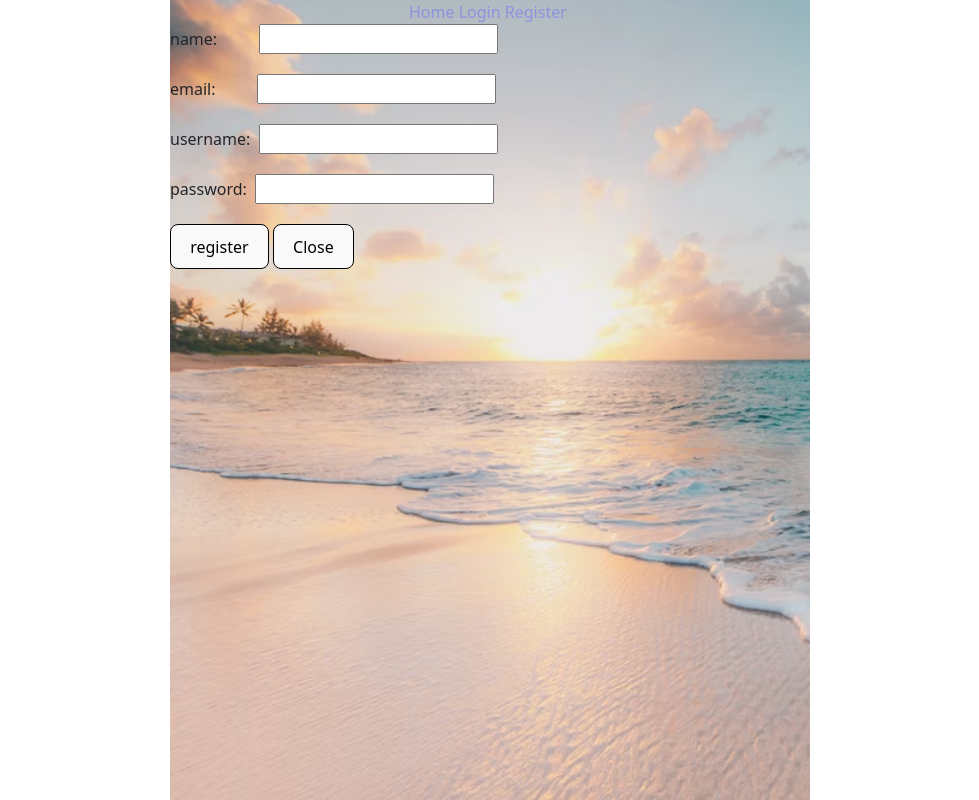
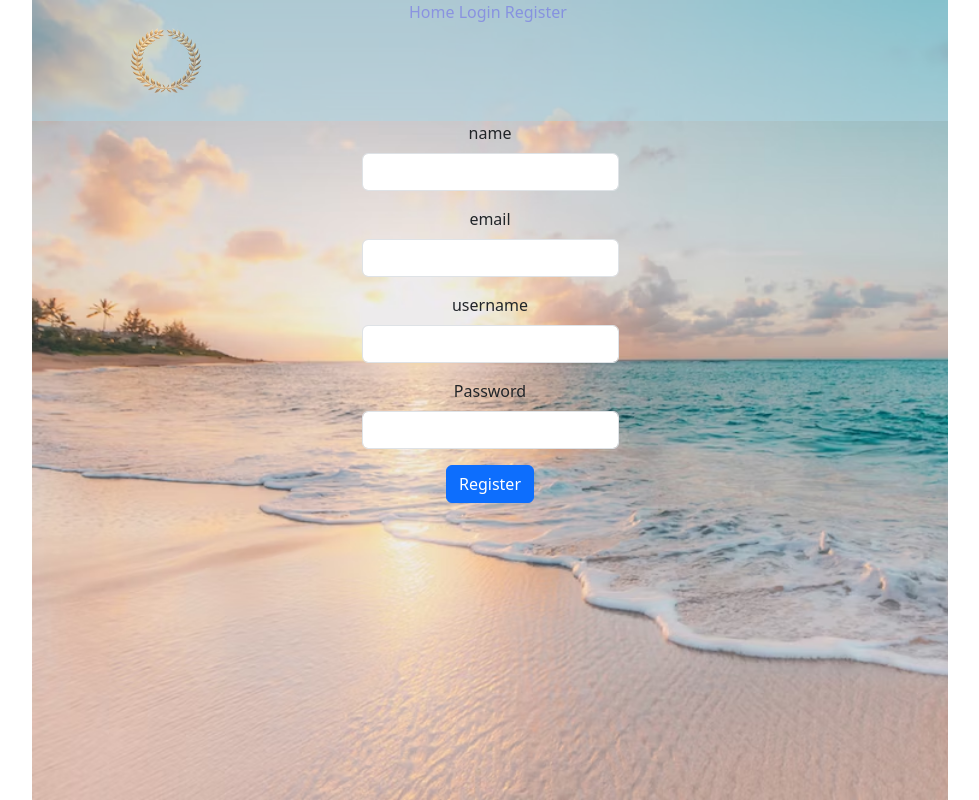
Before and after one commit to zfharb/aurora-frontend, a React (Vite) app: page /register in a window 1280 px wide. Shown: the whole page, without its empty margins (150-1129 px from the left). Built offline with nearby package versions, Linux system fonts and the light colour scheme.

Commit message:
bootstrap: modify bootstrap styles

```diff
--- a/index.html
+++ b/index.html
@@ -10,6 +10,7 @@
   <body>
 
     <div id="root"></div>
+
     <script type="module" src="/src/main.jsx"></script>
     <script src="node_modules/bootstrap/dist/js/bootstrap.bundle.js"></script>
 
--- /dev/null
+++ b/src/App.css
@@ -0,0 +1,39 @@
+/* .laurel {
+  background-image: url("../src/images/Remove.png");
+
+  background-color:transparent;
+  mix-blend-mode: multiply;
+
+  opacity: 1;
+  width: 40vmin;
+  height: 40vmin;
+} */
+
+/*
+section{
+  display:flex;
+  height:100%;
+  width:100%;
+  margin-top: 100px;
+  opacity: 0.5;
+
+} */
+
+/*
+ section > div {
+  text-align: center;
+}
+*/
+/*
+Link {
+
+}
+*/
+
+
+.navbar-custom {
+  background-color: lightblue;
+  opacity: 0.5;
+  /* max-height: 20vh; */
+
+}
--- a/src/App.jsx
+++ b/src/App.jsx
@@ -4,30 +4,33 @@ import Register from './compenents/Register'
 import NotFound from './compenents/NotFound'
 import {Link, Route, Routes} from "react-router-dom"
 
-
-// import styles from './App.module.css'
+import './App.css'
 
 function App() {
   return (
-    //  <section className={styles.section}>
     <>
-      {/* <img src="../src/images/glass-pebbles.jpeg" className="img-fluid" alt="..."/> */}
-
-      <div className="d-flex align-items-center justify-content-center opacity-50 sticky-top">
+   <div class=" container-fluid sticky-top navbar-custom">
+      <div class="row">
+        <div className='col'>
+          <img src="../src/images/Remove.png" class='img-fluid w-50 p-3 align-self-start' alt="..."/>
+        </div>
+        <div className="col-5 d-flex justify-content-center opacity-100">
           <Link to="/">Home</Link>&nbsp;
           <Link to="/login">Login</Link>&nbsp;
           <Link to="/register">Register</Link>&nbsp;
         </div>
-
+        <div class="col">
+        </div>
+      </div>
+    </div>
     <Routes>
       <Route path="/" element={<Home/>}/>
       <Route path="/login" element={<Login/>}/>
-        <Route path="/register" element={<Register/>}/>
+      <Route path="/register" element={<Register name="navbar"/>}/>
       <Route path="*" element={<NotFound/>}/>
     </Routes>
 
     </>
-    // </section>
 
   )
 }
--- a/src/compenents/Home.jsx
+++ b/src/compenents/Home.jsx
@@ -6,10 +6,10 @@ function Home() {
 
   return (
     <>
-      {/* <div className={styles.header}> */}
-      <div>
-      </div>
-      <Search/>
+      {/* <nav id="navbar-example2" class="navbar navbar-light bg-light px-3"> */}
+
+      <Search />
+      {/* </nav> */}
     </>
 
 
--- a/src/compenents/Register.jsx
+++ b/src/compenents/Register.jsx
@@ -1,5 +1,5 @@
 import { useState } from 'react'
-import { useNavigate } from "react-router-dom";
+// import { useNavigate } from "react-router-dom";
 import styles from './Register.module.css'
 
 
@@ -12,13 +12,13 @@ function Register(props) {
     const [userData, setUserData] = useState([]);
 
 
-    const navigate = useNavigate();
+//     const navigate = useNavigate();
 
-    function handleLogin(e) {
-        e.preventDefault()
-        // Code to handle login goes here
-        props.toggle()
-    }
+//     function handleLogin(e) {
+//         e.preventDefault()
+//         // Code to handle login goes here
+//         props.toggle()
+//     }
 
     const registerUser = async () => {
         var targetUrl ='https://j7gerpuqm8.execute-api.us-east-1.amazonaws.com/dev/register'
@@ -44,52 +44,33 @@ function Register(props) {
 
     return (
 
-        <section className={styles.section}>
-                <div>
 
-                        <label className={styles.label}>
-                                name:
-                                &nbsp;
-                                &nbsp;
-                                &nbsp;
-                                &nbsp;
-                                &nbsp;
-                                <input type="text" onChange={e => setName(e.target.value)} />
-                        </label>
+        <div data-bs-spy="scroll" data-bs-target={props.name}  class="container d-flex justify-content-center">
+
+        <form align="center">
+                <div class="mb-3">
+                <label for="exampleInputEmail1" class="form-label">name</label>
+                <input type="name" class="form-control" id="exampleInputEmail1" onChange={e => setName(e.target.value)} />
                 </div>
-                <div>
-                        <label className={styles.label}>
-                                email:
-                                &nbsp;
-                                &nbsp;
-                                &nbsp;
-                                &nbsp;
-                                &nbsp;
-                                <input type="text" onChange={e => setEmail(e.target.value)} />
-                        </label>
+                <div class="mb-3">
+                <label for="exampleInputPassword1" class="form-label">email</label>
+                <input type="email" class="form-control" id="exampleInputPassword1" onChange={e => setEmail(e.target.value)} />
                 </div>
-                <div>
-                        <label className={styles.label}>
-                                username:
-                                &nbsp;
-                                <input type="text" onChange={e => setUsername(e.target.value)} />
-                        </label>
+                <div class="mb-3">
+                <label for="exampleInputPassword1" class="form-label">username</label>
+                <input type="username" class="form-control" id="exampleInputPassword1" onChange={e => setUsername(e.target.value)} />
                 </div>
-                <div>
-                        <label className={styles.label}>
-                                password:
-                                &nbsp;
-                                <input type="text" onChange={e => setPassword(e.target.value)} />
-                        </label>
+                <div class="mb-3">
+                <label for="exampleInputPassword1" class="form-label">Password</label>
+                <input type="password" class="form-control" id="exampleInputPassword1" onChange={e => setPassword(e.target.value)} />
                 </div>
-                <div>
-                        <button className={styles.button} type="submit"  onClick={registerUser}>register</button>
-                        &nbsp;
-                        <button className={styles.button} onClick={() => navigate("/")}>Close</button>
 
-                </div>
-        </section>
+                <button type="submit" class="btn btn-primary" onClick={registerUser}>Register</button>
 
+        </form>
+        {name}
+        {email}
+        </div>
 
     )
 }
--- a/src/index.css
+++ b/src/index.css
@@ -2,17 +2,9 @@
   background-image: url("../src/images/ocean.avif");
   background-size: cover;
   min-height: 100vh;
-  /* min-width: 100ch; */
+  min-width: 100ch;
   position: relative;
-  /* margin: flex; */
-
-}
-
-#section2 {
-  background-image: url("../src/images/glass-pebbles.jpeg");
-  background-size: cover;
-  min-height: 100vh;
-  position: relative;
+  /* margin: flex;  */
 
 }
 
--- a/src/main.jsx
+++ b/src/main.jsx
@@ -8,7 +8,9 @@ ReactDOM.createRoot(document.getElementById('root')).render(
 
   <React.StrictMode >
     <BrowserRouter >
+
       <App/>
+
     </BrowserRouter>
   </React.StrictMode>
 )
```
Also changed, not shown: src/App.module.css (deleted, +0 -22 lines), src/images/Remove.png (added). Lines whose indentation alone changed are shown as unchanged.
